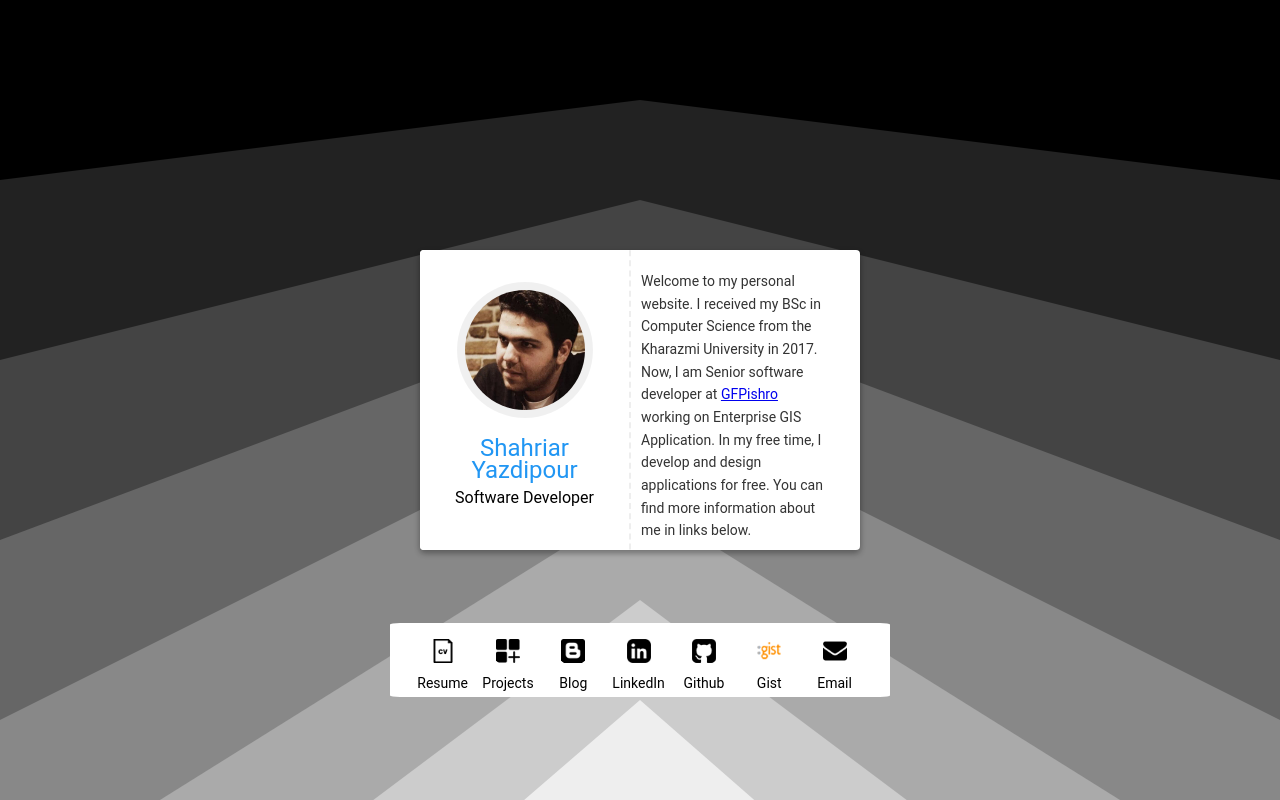
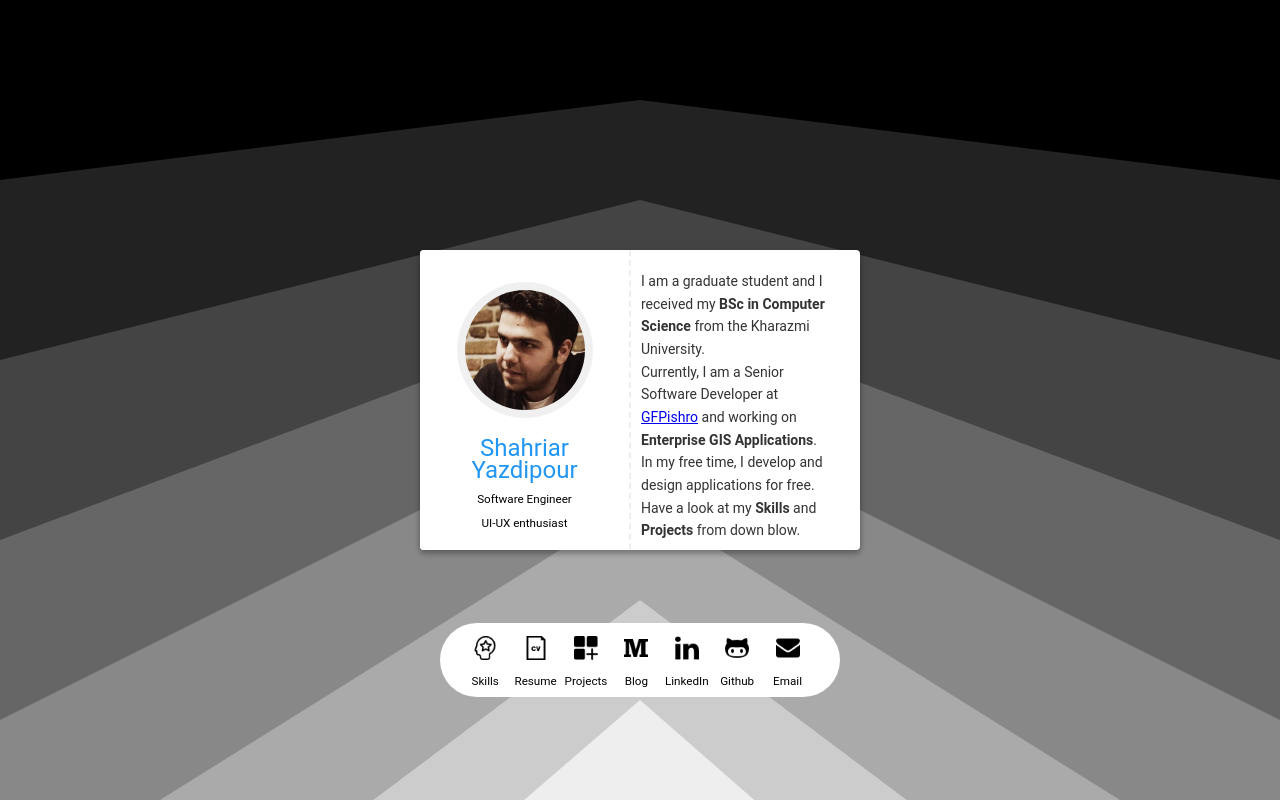
Before and after one commit to yazdipour/old-personal-site, a PHP site: page / in a window 1280 px wide. Run offline with PHP 8.4, Linux system fonts and the light colour scheme.

Commit message:
Update html a bit

```diff
--- a/css/card.css
+++ b/css/card.css
@@ -6,8 +6,8 @@ body {
   background-position: center;
 }
 .profile-social-links {
-  width: 500px !important;
-  border-radius: 2%;
+  width: 400px !important;
+  border-radius: 3em;
   top: 85% !important;
   height: 74px;
   position: absolute;
@@ -17,18 +17,22 @@ body {
   transform: translate(-50%, -50%);
 }
 .profile-social-links li {
-  width: 14.2% !important;
+  width: 14% !important;
   list-style: none;
   margin: -5px 0px 0px 0px;
   padding: 0px;
   float: left;
   text-align: center;
+  font-size: smaller;
 }
 html {
   height: 100%;
 }
 .hide-mobile {
   display: block;
+}
+header>span{
+  font-size: smaller;
 }
 body {
   /* background: #bcdee7 url("../img/background/start-page.jpg") no-repeat center center fixed; */
@@ -158,7 +162,7 @@ p {
   display: inline-block;
   float: right;
   margin: 0px;
-  padding: 15px 20px;
+  padding: 12px 20px;
   background: #ffffff;
   margin-top: 50px;
   text-align: center;
@@ -176,8 +180,6 @@ p {
   padding: 6px;
   position: relative;
   overflow: hidden !important;
-  -webkit-border-radius: 50%;
-  border-radius: 50%;
 }
 .profile-social-links li a img {
   position: relative;
@@ -210,9 +212,6 @@ p {
 }
 
 @media screen and (min-aspect-ratio: 4/3) {
-  /* body {
-        background-size: 100% auto;
-    } */
   body:before {
     width: 0px;
   }
@@ -242,6 +241,9 @@ p {
   }
 }
 @media screen and (max-width: 460px) {
+  header>span{
+    display: none;
+  }
   .profile-social-links {
     position: fixed !important;
     width: 100% !important;
@@ -485,7 +487,7 @@ p {
   }
   100% {
     width: 280px;
-    height: 490px;
+    height: 450px;
     background: #ffffff;
     border-radius: 4px;
   }
--- a/index.html
+++ b/index.html
@@ -10,11 +10,6 @@
   <meta name="author" content="shahriar.in" />
   <link rel="shortcut icon" href="img/favicon.png">
   <link rel="stylesheet" type="text/css" href="css/card.css" />
-  <!-- VEX -->
-  <!-- <script content-type="text/javascript" src="./js/vex.combined.min.js"></script> -->
-  <!-- <script>vex.defaultOptions.className='vex-theme-top'</script> -->
-  <!-- <link rel="stylesheet" href="./css/vex.css"/>
-  <link rel="stylesheet" href="./css/vex-theme-top.css"/> -->
   <link rel="apple-touch-icon" href="img/avatar.jpg">
 </head>
 <style>
@@ -23,20 +18,28 @@
 <body>
   <aside class="profile-card">
     <header>
-      <!-- here’s the avatar -->
       <a rel="" href="https://www.linkedin.com/in/yazdipour/">
         <img alt="Shahriar Yazdipour" src="img/avatar.jpg" />
       </a>
       <h1>Shahriar Yazdipour</h1>
-      <h2>Software Developer</h2>
+      <span>Software Engineer</span>
+      <br>
+      <span>UI-UX enthusiast</span>
     </header>
     <div class="profile-bio">
-      Welcome to my personal website. I received my BSc in Computer Science from the Kharazmi University in 2017.
-      <br> Now, I am Senior software developer at <a href="https://github.com/GitiFarazPishro">GFPishro</a> working on Enterprise GIS Application.
-      In my free time, I develop and design applications for free. You can find more information about me in links below.
+      I am a graduate student and I received my <strong>BSc in Computer Science</strong> from the Kharazmi University.
+      <br>
+      Currently, I am a Senior Software Developer at <a href="https://github.com/GitiFarazPishro">GFPishro</a> and working on <strong>Enterprise GIS Applications</strong>.
+      <br>
+      In my free time, I develop and design applications for free. Have a look at my <strong>Skills</strong> and <strong>Projects</strong> from down blow.
     </div>
   </aside>
   <ul class="profile-social-links">
+    <li>
+      <a target="_blank" href="./documents">
+        <img alt="Skills" src="img/icons/skills.png">
+      </a><br>Skills
+    </li>
     <li>
       <a target="_blank" href="./documents">
         <img alt="CV" src="img/icons/cv.png">
@@ -62,27 +65,11 @@
         <img alt="Github" src="img/icons/git.png">
       </a><br>Github
     </li>
-    <li class="hide-mobile">
-      <a target="_blank" href="https://gist.github.com/yazdipour">
-        <img alt="Gist" src="img/icons/gist.png">
-      </a><br>Gist
-    </li>
     <li>
       <a href="mailto:yazdipour@outlook.com">
         <img alt="Email" src="img/icons/mail.png">
       </a><br>Email
     </li>
-    <!-- <li>
-      <img alt="Projects" src="img/icons/proj.png" alt="projects" onclick="openProj()">Projects
-    </li>     -->
   </ul>
 </body>
-<!-- <script>
-  function openProj() {
-    vex.dialog.alert({
-      unsafeMessage:'<iframe src="projects.html" style="border:none;width:100%;height:400px"></iframe>'
-    });
-  }
-</script> -->
-
 </html>
```
Also changed, not shown: img/icons/blog.png, img/icons/git.png, img/icons/lnk.png, img/icons/skills.png (added).
